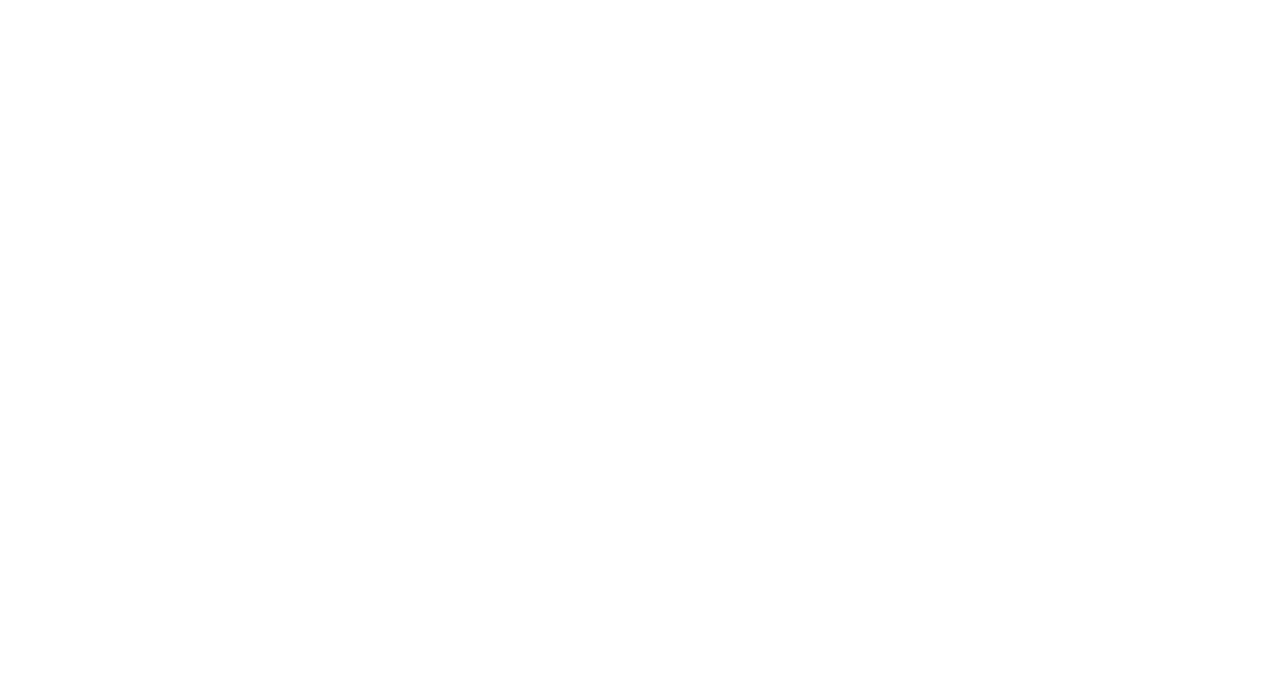
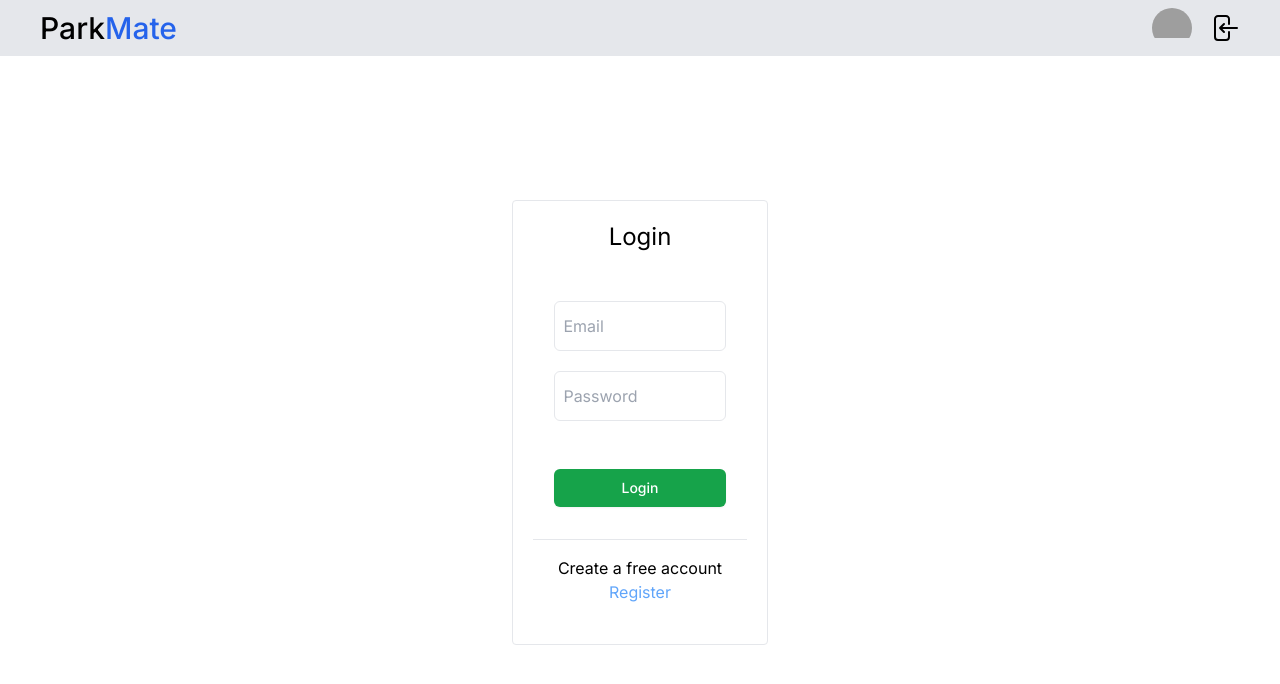
Before and after one commit to PrakashMandal-IV/BookMyParking, a React (Create React App) app: page /#/login in a window 1280 px wide. Before the commit this address had no page. Shown: the top 684 px of the page. Built offline with nearby package versions, Linux system fonts and the light colour scheme; grey boxes are pictures that could not be loaded.

Commit message:
Fix : fix resizeObserver Issue

```diff
--- a/src/App.js
+++ b/src/App.js
@@ -27,6 +27,8 @@
     let pass = localStorage.getItem('pass')
     if ((Email && pass)) {
       AutoLogin (Email, pass)
+    }else{
+      nav('/login')
     }
   }, [])
   const AutoLogin = (email, pass) => {
@@ -47,17 +49,19 @@
   }
   function OnLogin(UserData) {
     SetUserData(UserData)
-    nav('/bookmyparking/home')
+    nav('/home')
   }
   function Logout(){
+    SetUserData(null)
     localStorage.clear()
-    nav('/')
+    nav('/login')
   }
   return (
     <Routes>
-      <Route exact path='/' element={<Login OnLogin={(data) => OnLogin(data)} />} />
-      <Route exact path='/register' element={<RegisterUser OnLogin={(data) => OnLogin(data)} />} />
-      <Route exact path='/bookmyparking' element={<Nav UserData={UserData}  Logout={Logout}/>}>
+
+      <Route exact path='/' element={<Nav UserData={UserData}  Logout={Logout}/>}>
+      <Route exact path='login' element={<Login OnLogin={(data) => OnLogin(data)} />} />
+      <Route exact path='register' element={<RegisterUser OnLogin={(data) => OnLogin(data)} />} />
         <Route exact path='home' element={<Home />} />
         <Route exact path='bookmyparking' element={<BookParking />} />
 
--- a/src/Pages/LoginPage.jsx
+++ b/src/Pages/LoginPage.jsx
@@ -1,23 +1,12 @@
 import { useNavigate } from "react-router-dom"
 import { NoAuthPost } from "../components/Api";
-import { useEffect, useState } from "react";
+import {useState } from "react";
 const Login = (props) => {
     const [Error, SetError] = useState('')
     const [Loading, SetIsLoading] = useState(false)
     const nav = useNavigate()
 
-    useEffect(() => {
-        SetError('')
-        SetIsLoading(true)
-        let Email = localStorage.getItem('email')
-        let pass = localStorage.getItem('pass')
-        if ((Email && pass)) {
-            OnLogin(Email, pass)
-        }else{
-            SetIsLoading(false)
-        }
 
-    }, [])
     const OnLoginClick = (e) => {
         e.preventDefault()
         OnLogin(e.target[0].value, e.target[1].value)
@@ -49,7 +38,7 @@
         });
     }
     return (<>
-        <div className="w-full flex h-full justify-center align-middle">
+        <div className="w-full flex justify-center align-middle">
 
             <div className="md:w-1/5 rounded border mt-36 p-5">
                 <form onSubmit={OnLoginClick} className="flex flex-col gap-12 ">
```
Also changed, not shown: src/index.css (+5 -3 lines).
